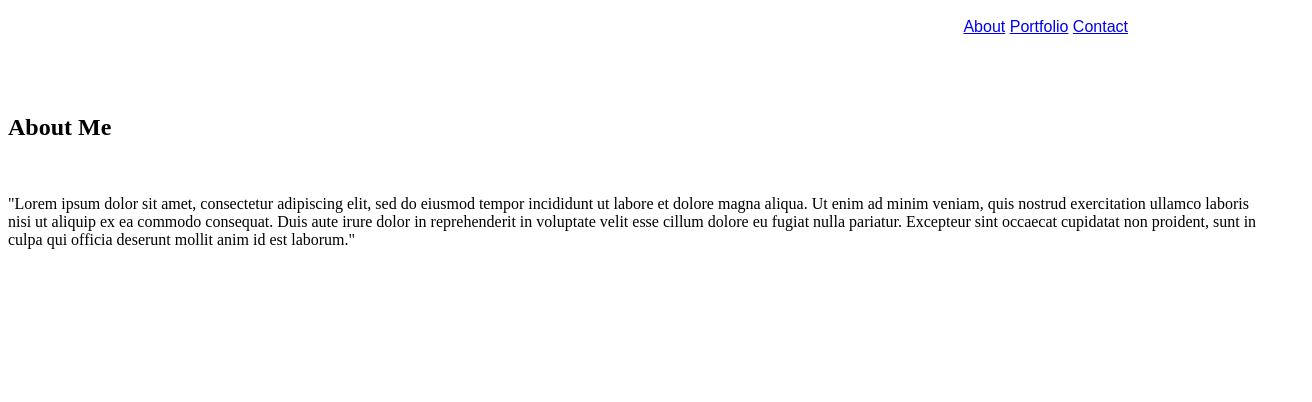
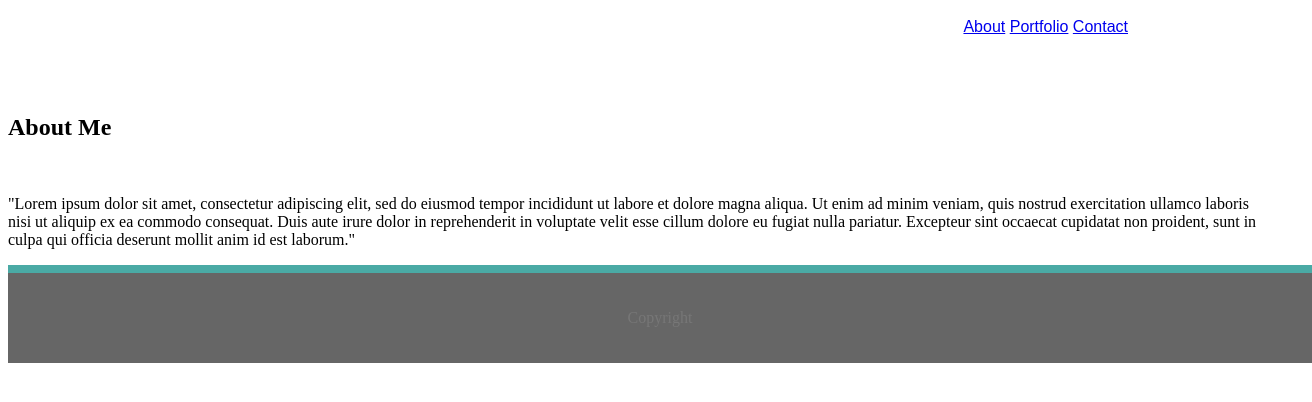
Before and after one commit to fyeh0/Basic-Portfolio, a plain HTML site: page index.html in a window 1280 px wide. Shown: the part 86-488 px from the top of the page, 1312 px wide, since content can reach past the window. Drawn offline with Linux system fonts and the light colour scheme.

Commit message:
index and css

```diff
--- a/assets/css/style.css
+++ b/assets/css/style.css
@@ -1,4 +1,8 @@
-body {
+header,
+navbar,
+links,
+h1 {
+    padding: 20px;
 }
 
 .header {
@@ -31,10 +35,21 @@ h1 {
 
 .container {
     margin-top: 200px;
-    border:
+    clear: both;
+    display: block;
 }
 
 h2 {
     background-color: #ffffff
+}
 
+.footer {
+    position: sticky;
+    text-align: center;
+    width: 100%;
+    border-top: 8px solid #4aaaa5;
+    flex-shrink: 0;
+    padding: 20px;
+    background:#666;
+    color: #777777;
 }
--- a/index.html
+++ b/index.html
@@ -33,6 +33,10 @@
         </p>
     </div>
 
+    <div class="footer">
+        <p>Copyright</p>
+    </div>
+
 
 </body>
 
```
